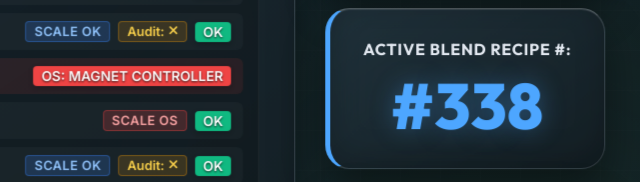
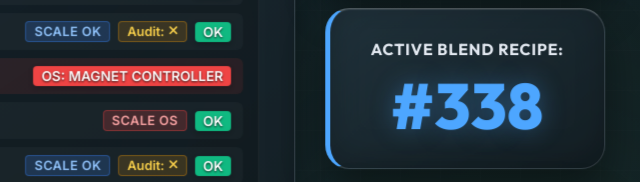
Before and after one commit to Techsmith404/yardstik, a website: page html/index.html in a window 1280 px wide. Shown: the part 390-572 px from the top of the page, 640-1280 px from the left. Drawn offline with nearby package versions, Linux system fonts and the light colour scheme; no server answers.

Commit message:
style(tracker): strip '#' from displayed title/header while preserving '#' in value

```diff
--- a/html/js/app.js
+++ b/html/js/app.js
@@ -261,19 +261,23 @@
                     ? data.production_tracker_value
                     : data.blend_recipe;
 
-                const trackerLabel = (data.production_tracker_label && data.production_tracker_label.trim())
+                const rawTrackerLabel = (data.production_tracker_label && data.production_tracker_label.trim())
                     ? data.production_tracker_label.trim()
                     : 'Active Blend Recipe';
 
                 if (trackerVal !== undefined && trackerVal !== null && trackerVal !== '') {
                     let displayVal = trackerVal.toString().trim();
+                    const hasHash = rawTrackerLabel.includes('#');
+
                     // If label contains '#' and value doesn't already start with '#', prepend '#'
-                    if (trackerLabel.includes('#') && !displayVal.startsWith('#')) {
+                    if (hasHash && !displayVal.startsWith('#')) {
                         displayVal = '#' + displayVal;
                     }
 
-                    const titleText = trackerLabel.endsWith(':') ? trackerLabel : trackerLabel + ':';
-                    const headerLabelText = trackerLabel.replace(/^Active\s+/i, '').trim();
+                    // Remove '#' from displayed title for clean appearance
+                    const displayLabel = rawTrackerLabel.replace(/#/g, '').replace(/\s+/g, ' ').trim();
+                    const titleText = displayLabel.endsWith(':') ? displayLabel : displayLabel + ':';
+                    const headerLabelText = displayLabel.replace(/^Active\s+/i, '').trim();
                     const cleanHeaderLabel = (headerLabelText.endsWith(':') ? headerLabelText : headerLabelText + ':').toUpperCase();
 
                     const mainTitle = document.getElementById('blend-widget-title');
```
Also changed, not shown: html/mobile.html (+5 -3 lines).
